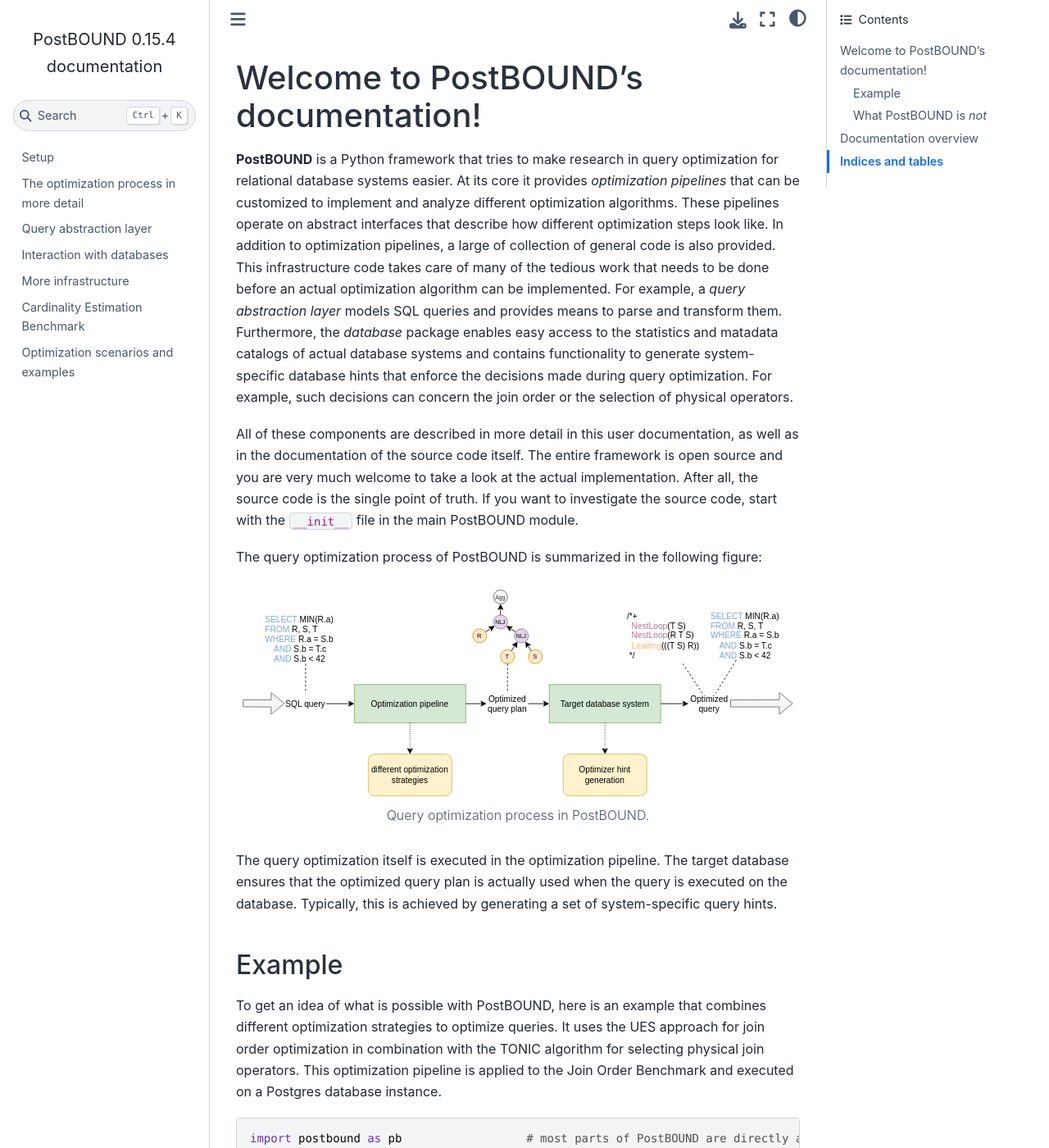
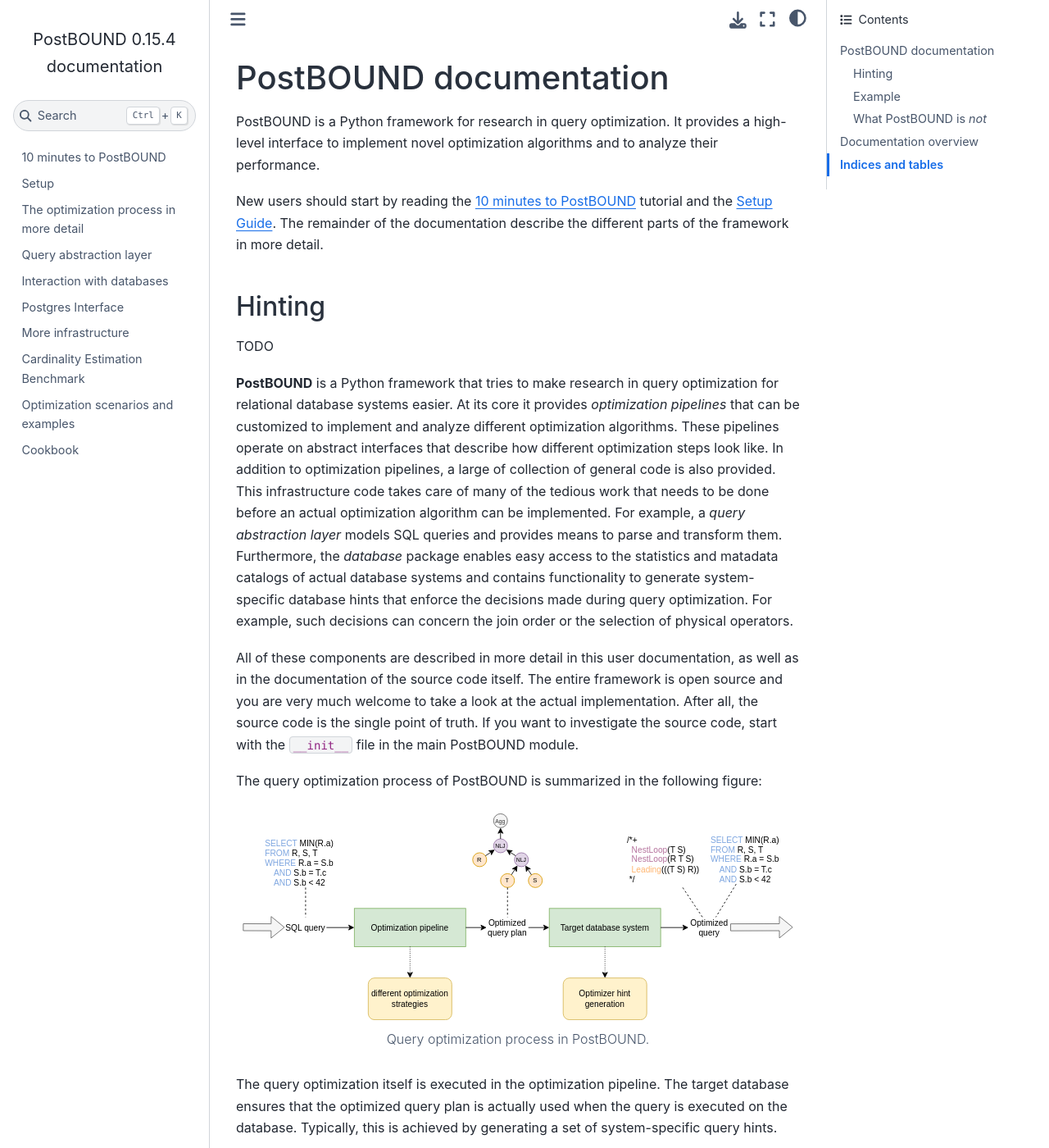
Before and after one commit to rbergm/PostBOUND, a Sphinx documentation site: the page built from docs/source/index.rst, in a window 1280 px wide and 1400 px high. Shown: the whole window at 82% size. Built offline with Sphinx 7.4.7 and the Sphinx Book theme 1.1.4, drawn with Linux system fonts in a browser that asks for light colours; pages that are not in the unit, such as notebooks, are missing from menus; some of the changed text lies outside the part shown.

Commit message:
Initial draft of "10 minutes to PostBOUND"

```diff
--- a/docs/source/conf.py
+++ b/docs/source/conf.py
@@ -21,7 +21,13 @@
 # -- General configuration ---------------------------------------------------
 # https://www.sphinx-doc.org/en/master/usage/configuration.html#general-configuration
 
-extensions = ["sphinx.ext.autosummary", "sphinx.ext.autodoc", "sphinx.ext.napoleon"]
+extensions = [
+    "sphinx.ext.autosummary",
+    "sphinx.ext.autodoc",
+    "sphinx.ext.napoleon",
+    "IPython.sphinxext.ipython_directive",
+    "IPython.sphinxext.ipython_console_highlighting",
+]
 
 templates_path = ["_templates"]
 exclude_patterns = []
@@ -29,14 +35,10 @@
 # -- Options for HTML output -------------------------------------------------
 # https://www.sphinx-doc.org/en/master/usage/configuration.html#options-for-html-output
 
+html_favicon = "favicon.ico"
 html_theme = "sphinx_book_theme"
-html_theme_options = {
-    "body_min_width": 0,
-    "body_max_width": "none",
-    "sidebarwidth": "30%",
-}
 
 # -- Options for API documentation -------------------------------------------------
 
-autodoc_default_options = {"member_order": "bysource", "special-members": "__init__"}
+autodoc_default_options = {"member_order": "bysource"}
 autodoc_member_order = "bysource"
--- a/docs/source/index.rst
+++ b/docs/source/index.rst
@@ -3,8 +3,23 @@
    You can adapt this file completely to your liking, but it should at least
    contain the root `toctree` directive.
 
-Welcome to PostBOUND's documentation!
-=====================================
+PostBOUND documentation
+=======================
+
+PostBOUND is a Python framework for research in query optimization.
+It provides a high-level interface to implement novel optimization algorithms and to analyze their performance.
+
+New users should start by reading the :doc:`10 minutes to PostBOUND <10minutes>` tutorial and the
+:doc:`Setup Guide <setup>`.
+The remainder of the documentation describe the different parts of the framework in more detail.
+
+
+.. _hinting-intro:
+
+Hinting
+-------
+
+TODO
 
 **PostBOUND** is a Python framework that tries to make research in query optimization for relational database systems easier.
 At its core it provides *optimization pipelines* that can be customized to implement and analyze different optimization
@@ -96,16 +111,19 @@
 ======================
 
 .. toctree::
-   :maxdepth: 1
+  :maxdepth: 1
 
-   setup
-   optimization_process
-   qal
-   databases
-   infrastructure
-   ceb
-   examples
-   API documentation <generated/modules>
+  10minutes
+  setup
+  optimization_process
+  qal
+  databases
+  postgres
+  infrastructure
+  ceb
+  examples
+  cookbook
+  generated/modules
 
 
 Indices and tables
--- a/docs/source/setup.rst
+++ b/docs/source/setup.rst
@@ -1,5 +1,9 @@
 Setup
 =====
+
+Manual installation
+-------------------
+
 
 A complete setup of PostBOUND includes the following steps:
 
```
Also changed, not shown: docs/source/10minutes.rst (added, +142 -0 lines), docs/source/cookbook.rst (added, +11 -0 lines), .readthedocs.yml, docs/source/favicon.ico (added).
